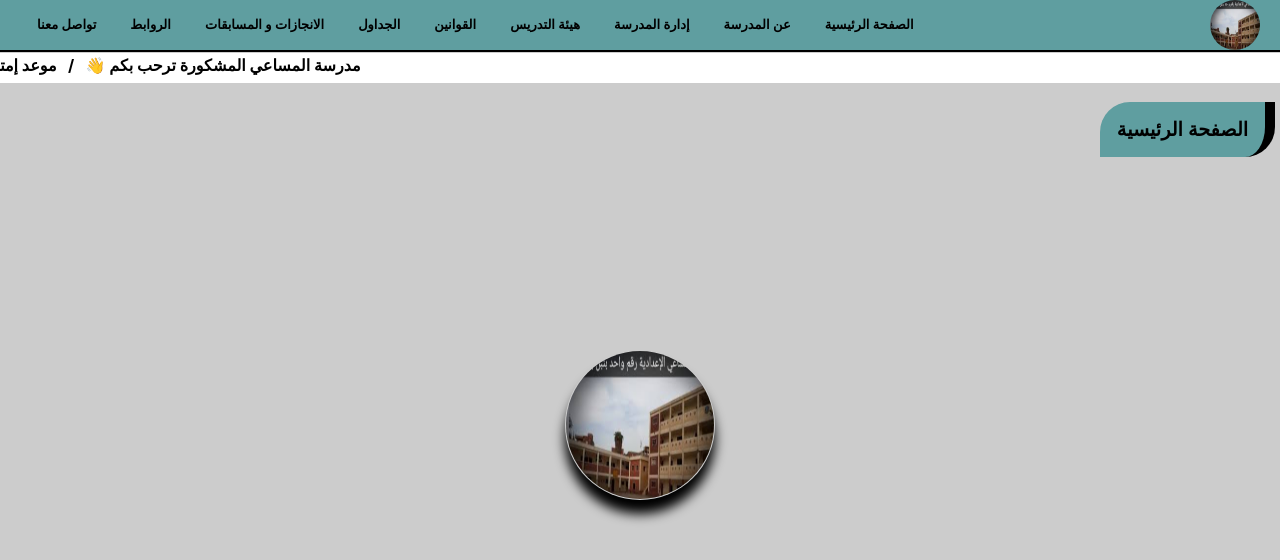
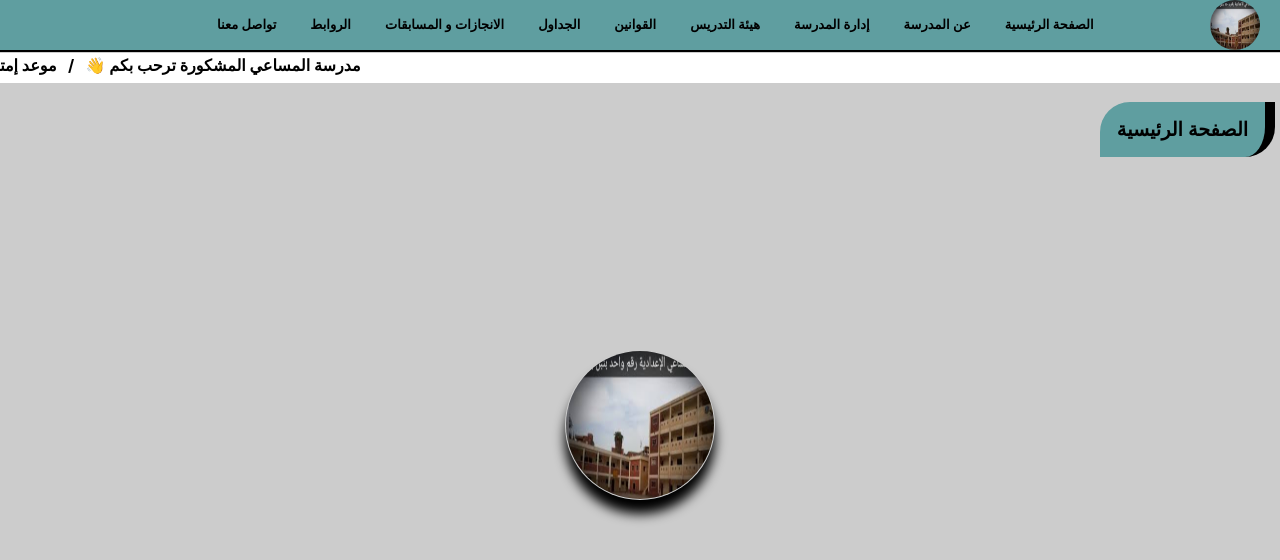
Before and after one commit to ziadabuolila/elmasay_almashkora_ashmoun_school, a plain HTML site: page index.html in a window 1280 px wide. Drawn offline with Linux system fonts and the light colour scheme.

Commit message:
Update style.css

```diff
--- a/css/style.css
+++ b/css/style.css
@@ -55,7 +55,7 @@ header > .nav {
     display: flex;
     justify-content: space-between;
     align-items: center;
-    padding: 0 20px;
+    padding: 0 20px 0 200px;
 }
 header > .nav img.logo {
     width: 50px;
```
